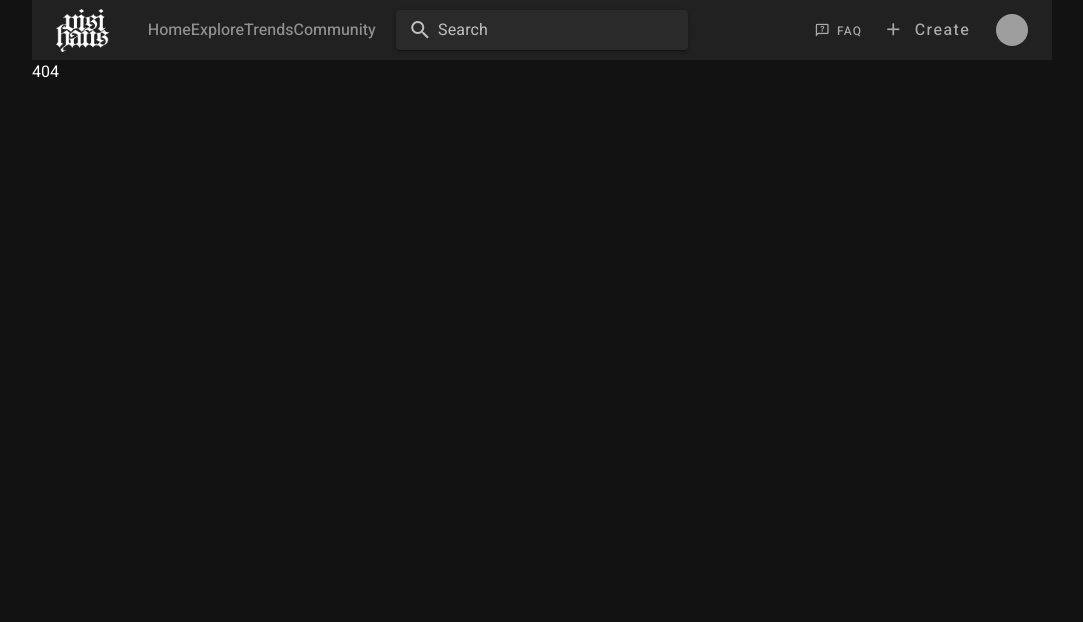
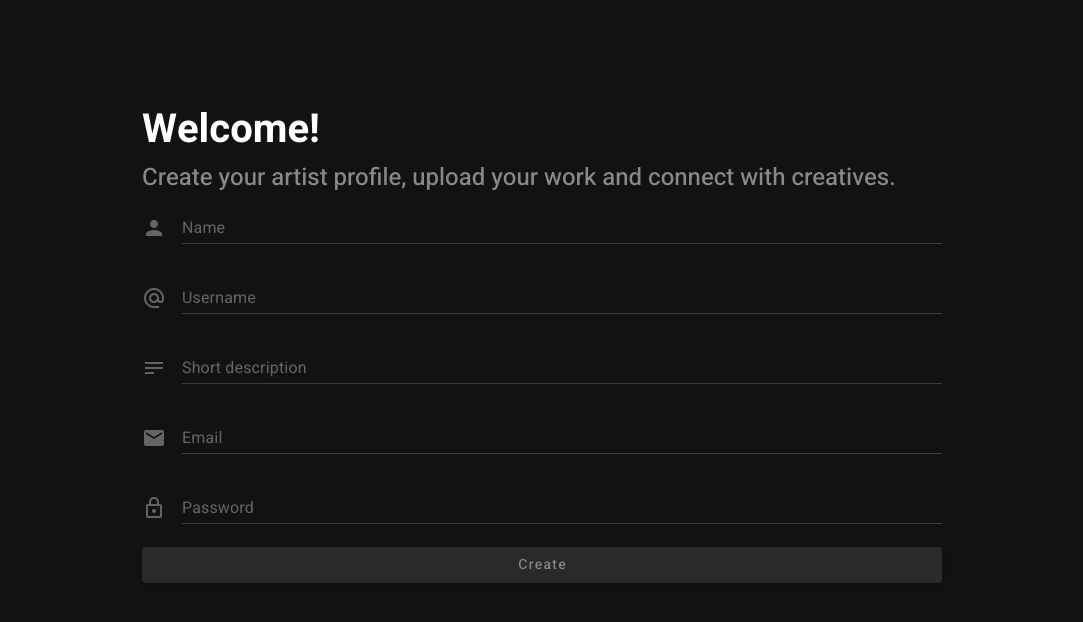
Before and after one commit to eusolomax/Visihaus, a Vue app: page /register in a window 1280 px wide. Before the commit this address had no page. Shown: the top 622 px of the page, without its empty margins (98-1181 px from the left). Built offline with nearby package versions, Linux system fonts and the light colour scheme; no server answers; grey boxes are pictures that could not be loaded.

Commit message:
feature: Register user page and logics (WIP); +

```diff
--- a/package.json
+++ b/package.json
@@ -16,6 +16,7 @@
     "@fortawesome/free-solid-svg-icons": "^6.7.2",
     "@fortawesome/vue-fontawesome": "^3.0.8",
     "@tailwindcss/vite": "^4.0.3",
+    "axios": "^1.13.2",
     "class-variance-authority": "^0.7.0",
     "clsx": "^2.1.1",
     "dotenv": "^16.4.5",
--- a/src/router.ts
+++ b/src/router.ts
@@ -13,15 +13,20 @@ const routes = [
       },
       {
         path: 'user/:username',
-        component: () => import('@/views/UserProfile.vue'),
+        component: () => import('@/views/user/UserProfile.vue'),
         name: 'userProfile'
-      },
-      {
-        path: ':pathMatch(.*)*',
-        component: () => import('@/components/PageNotFound.vue'),
-        name: 'pageNotFound'
       }
     ]
+  },
+  {
+    path: '/register',
+    component: () => import('@/views/user/Register.vue'),
+    name: 'user-register'
+  },
+  {
+    path: '/:pathMatch(.*)*',
+    component: () => import('@/components/PageNotFound.vue'),
+    name: 'pageNotFound'
   }
 ]
 
--- /dev/null
+++ b/src/services/userServices.ts
@@ -0,0 +1,19 @@
+import axios, { AxiosError } from "axios";
+
+const envBaseUrl: string | undefined = import.meta.env.VITE_BACKEND_URL
+const baseUrl: string | undefined = envBaseUrl;
+
+export async function createUser(name: string, username: string, shortDesc: string, email: string, password: string) {
+  return axios.post(
+    `${baseUrl}/api/user/create`,
+    {
+      "email": email,
+      "name": name,
+      "password": password,
+      "username": username,
+      "shortDesc": shortDesc
+    }
+  ).then((response) => {
+    return response.data
+  }).catch(e => { throw new AxiosError(e) })
+}
--- /dev/null
+++ b/src/views/user/Register.vue
@@ -0,0 +1,66 @@
+<template>
+  <div style="height: 100dvh;" class="d-flex-center w-100">
+    <div style="width: 800px; height: 600px;">
+      <h1 class="vh-title">Welcome!</h1>
+      <h2 class="font-weight-medium opacity-50">Create your artist profile, upload your work and connect with creatives.
+
+        <div>
+          <v-form ref="userForm">
+            <v-text-field v-model="vName" :rules="defaultRule" label="Name" prepend-icon="mdi-account" type="text"
+              variant="underlined" placeholder="Hawk Bigg" />
+            <v-text-field v-model="vUsername" :rules="defaultRule" label="Username" prepend-icon="mdi-at" type="text"
+              variant="underlined" placeholder="@hawkbigg" />
+            <v-text-field v-model="vShortDesc" :rules="defaultRule" label="Short description" prepend-icon="mdi-text"
+              type="text" variant="underlined" placeholder="To live will be an awfully big adventure" />
+            <v-text-field v-model="vEmail" :rules="defaultRule" label="Email" prepend-icon="mdi-email" type="email"
+              variant="underlined" placeholder="email@example.com" />
+            <v-text-field v-model="vPassword" :rules="defaultRule" label="Password" prepend-icon="mdi-lock-outline"
+              type="password" variant="underlined" />
+
+            <v-btn :loading="vLoadingSubmit" class="bg-grey-darken-3 w-100" text="Create"
+              @click="validateNewUserForm(userForm)" />
+          </v-form>
+        </div>
+      </h2>
+    </div>
+  </div>
+</template>
+
+<script setup lang="ts">
+import { createUser } from '@/services/userServices';
+import { ref } from 'vue';
+
+const userForm = ref();
+const defaultRule = [(v: any) => !!v || 'Required field']
+const vLoadingSubmit = ref<boolean>(false);
+const vName = ref<string>('');
+const vUsername = ref<string>('');
+const vShortDesc = ref<string>('');
+const vEmail = ref<string>('');
+const vPassword = ref<string>('');
+
+async function validateNewUserForm(form: any): Promise<void> {
+  const { valid } = await form.validate();
+
+  if (valid) createNewUser(vName.value, vUsername.value, vShortDesc.value, vEmail.value, vPassword.value);
+  else return
+};
+
+function createNewUser(name: string, username: string, shortDesc: string, email: string, password: string): void {
+  vLoadingSubmit.value = true;
+
+  createUser(name, username, shortDesc, email, password).then((data: any) => {
+    console.log(data);
+    clearFields();
+  }).finally(() => { vLoadingSubmit.value = false; })
+}
+
+function clearFields(): void {
+  vName.value = '';
+  vUsername.value = '';
+  vShortDesc.value = '';
+  vEmail.value = '';
+  vPassword.value = '';
+}
+
+</script>
```
Also changed, not shown: src/views/user/UserProfile.vue (renamed from src/views/UserProfile.vue), 2 other files (tests, documents, lock files or other folders).
